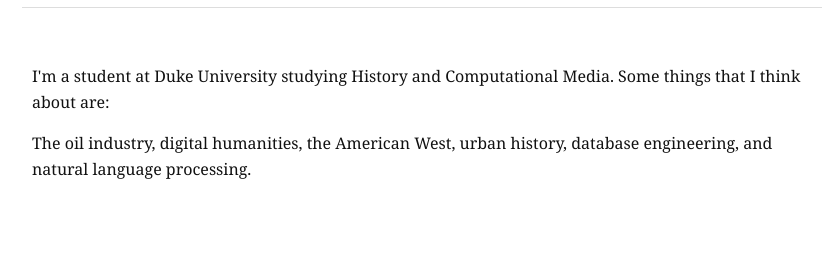
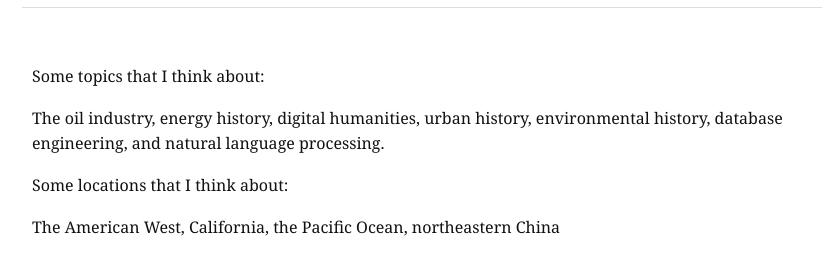
Before and after one commit to zzou21/zzou21.github.io, a plain HTML site: page index.html in a window 1280 px wide. Shown: the part 160-434 px from the top of the page, without its empty margins (218-1049 px from the left). Drawn offline with Linux system fonts and the light colour scheme.

Commit message:
updated about page

```diff
--- a/index.html
+++ b/index.html
@@ -14,8 +14,13 @@
 </site-nav>
 
 <main>
-  <p>I'm a student at Duke University studying History and Computational Media. Some things that I think about are:</p>
-  <p>The oil industry, digital humanities, the American West, urban history, database engineering, and natural language processing.</p>
+
+  <p></p>
+  <p>Some topics that I think about:</p>
+  <p>The oil industry, energy history, digital humanities, urban history, environmental history, database engineering, and natural language processing.</p>
+
+  <p>Some locations that I think about:</p>
+  <p>The American West, California, the Pacific Ocean, northeastern China</p>
 
 </main>
 
```
Also changed, not shown: pages/about.html (+3 -2 lines), pages/teaching.html (+0 -1 lines).
